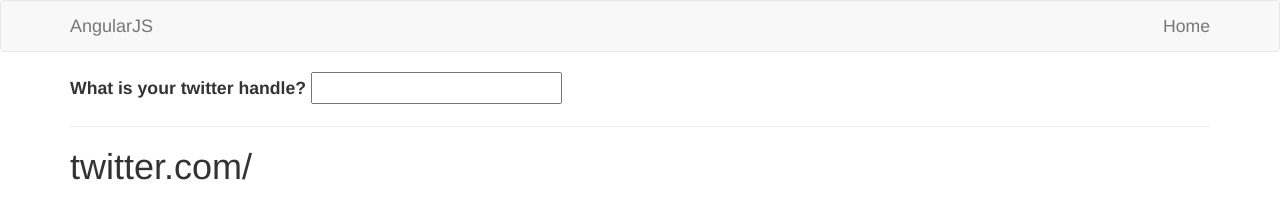
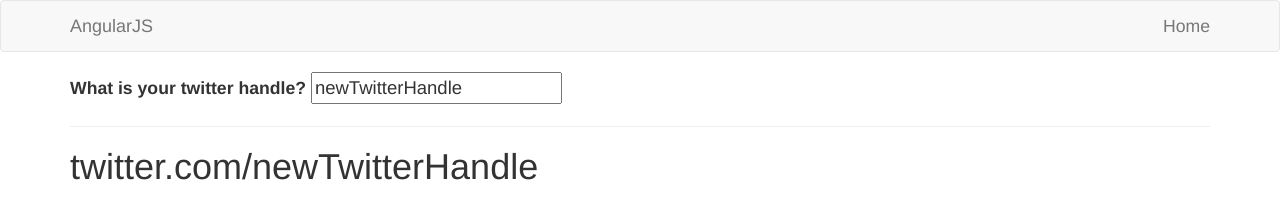
Before and after one commit to aturkewi/04-Code-Scope-And-Interpolation, a plain HTML site: page Starter/index.htm in a window 1280 px wide. Drawn offline with nearby package versions, Linux system fonts and the light colour scheme.

Commit message:
Play with watchers

```diff
--- a/Starter/app.js
+++ b/Starter/app.js
@@ -1,7 +1,26 @@
 var myApp = angular.module('myApp', []);
 
-myApp.controller('mainController', ['$scope', '$filter', function($scope) {
+myApp.controller('mainController', ['$scope', '$filter', function($scope, $filter) {
 
   $scope.handle='';
 
+  $scope.lowerCaseHandle = function() {
+    return $filter('lowercase')($scope.handle);
+  }
+
+  // This helps show the digest cycle! We can manually add something to the watch list
+  // $scope.$watch('handle', function(newValue, oldValue){
+  //
+  //   console.info('Changed!');
+  //   console.log('Old: ' + oldValue);
+  //   console.log('New: ' + newValue);
+  //
+  // })
+
+  setTimeout(function(){
+    $scope.$apply(function(){
+      $scope.handle = 'newTwitterHandle';
+    });
+  }, 3000);
+
 }]);
```
Also changed, not shown: Finished/index.htm (line endings or trailing spaces).
